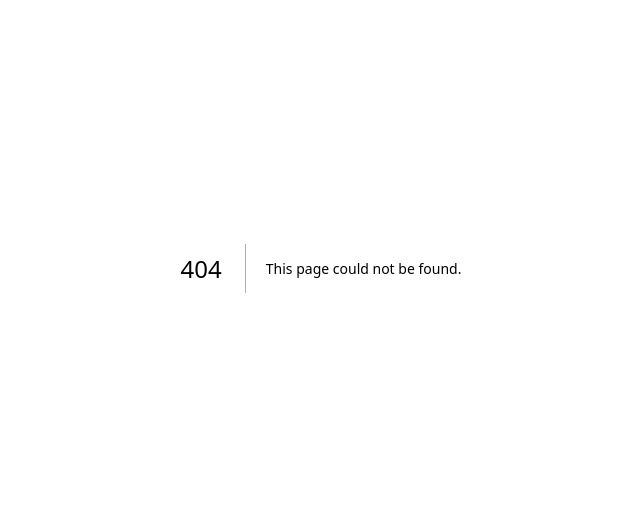
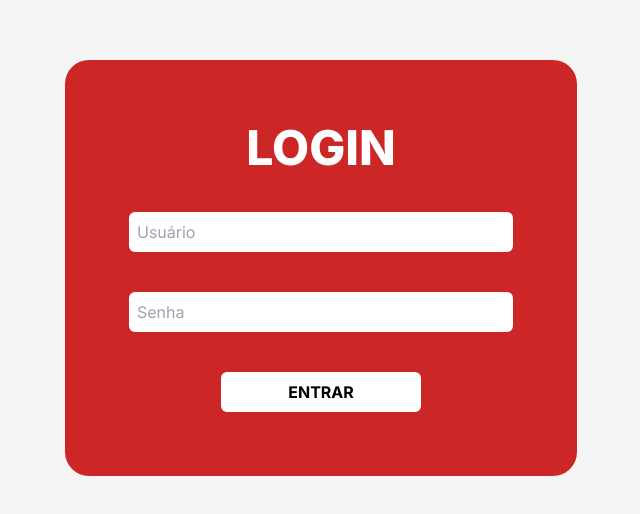
Before and after one commit to ToGatherGroup/front-sensei, a Next.js app: page /login in a window 1280 px wide. Before the commit this address had no page. Shown: the part 132-646 px from the top of the page, without its empty margins (319-959 px from the left). Built offline with nearby package versions, Linux system fonts and the light colour scheme.

Commit message:
feat: login page

```diff
--- /dev/null
+++ b/src/app/components/title/index.tsx
@@ -0,0 +1,9 @@
+type Title = {
+    title: string;
+}
+
+export default function Title({title} : Title){
+    return (
+        <h2 className="text-5xl	font-extrabold text-white uppercase">{title}</h2>
+    )
+}
--- /dev/null
+++ b/src/app/login/page.tsx
@@ -0,0 +1,17 @@
+import Title from "../components/title/index";
+
+export default function LoginPage() {
+    return (
+        <main className={`flex w-full items-center justify-center w-100 min-h-dvh bg-[#F5F5F5]`}>
+            <div className={`bg-[#CD2626] rounded-3xl p-16 flex flex-col items-center justify-items-center gap-10 w-full max-w-lg`}>
+                <Title title="Login"/>
+
+                <form action="javascript:;" method="POST" id="fLogin" className="flex flex-col items-center justify-items-center gap-10 w-full max-w-lg">
+                    <input type="text" placeholder="Usuário" className="p-2 w-full rounded-md"/>
+                    <input type="text" placeholder="Senha" className="p-2 w-full rounded-md"/>
+                    <button type="submit" className="bg-white py-2 w-[200px] rounded-md font-bold text-black uppercase">Entrar</button>
+                </form>
+            </div>
+        </main>
+    )
+}
```
